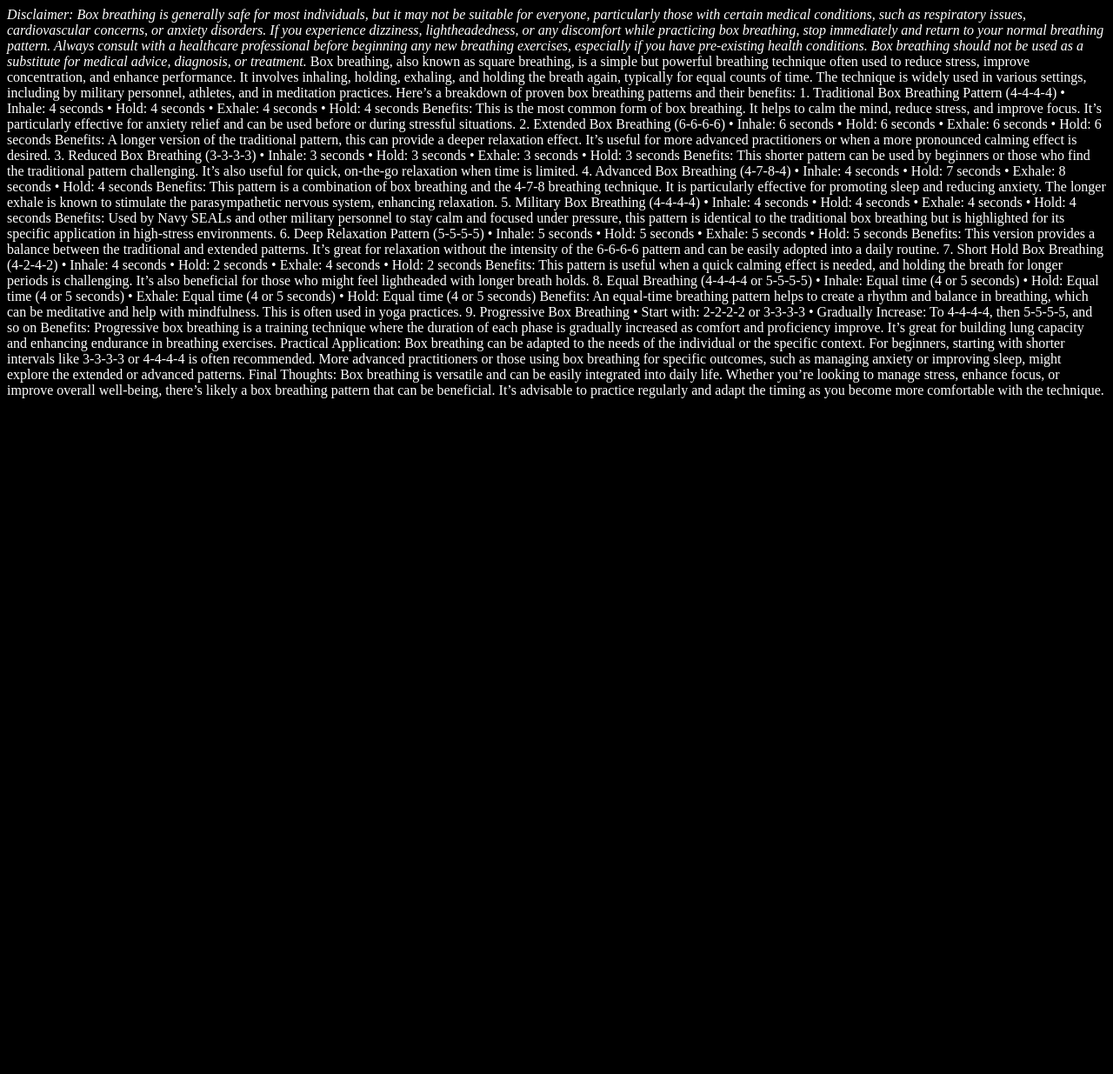
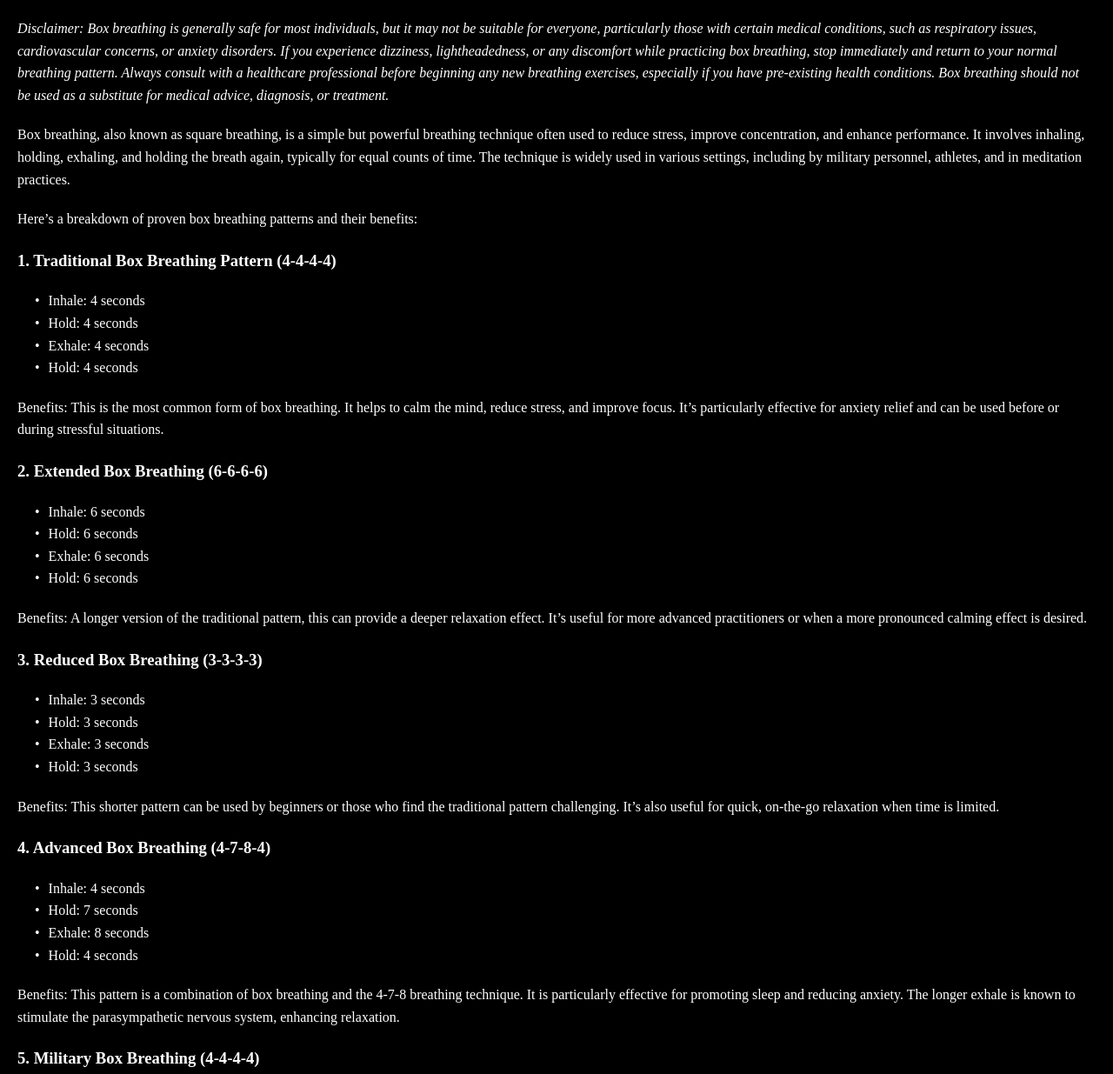
Before and after one commit to jumbo134035/breathe, a plain HTML site: page info.html in a window 1280 px wide. Shown: the top 1235 px of the page at 87% size. Before the commit the page ends 800 px from the top, so only its background shows below. Drawn offline with Linux system fonts and the light colour scheme.

Commit message:
Update info.html

```diff
--- a/info.html
+++ b/info.html
@@ -1,108 +1,130 @@
-<html>
+<!DOCTYPE html>
+<html lang="en">
 <head>
+    <meta charset="UTF-8">
+    <meta name="viewport" content="width=device-width, initial-scale=1.0">
+    <title>Box Breathing Techniques</title>
     <style>
         body {
-  background-color: black;
-  font-family: Times New Roman;
-  color: white;
+            background-color: #000;
+            color: #fff;
+            font-family: 'Times New Roman', serif;
+            line-height: 1.6;
+            margin: 20px;
+            padding: 0;
         }
-i {
+        em {
             font-style: italic;
+        }
+        h1, h2, h3 {
+            font-weight: bold;
+        }
+        ul {
+            list-style-type: none;
+            padding-left: 20px;
+        }
+        ul li::before {
+            content: "•";
+            color: #fff;
+            margin-right: 10px;
+        }
+        p, ul {
+            margin-bottom: 20px;
         }
     </style>
 </head>
 <body>
-<i>Disclaimer: Box breathing is generally safe for most individuals, but it may not be suitable for everyone, particularly those with certain medical conditions, such as respiratory issues, cardiovascular concerns, or anxiety disorders. If you experience dizziness, lightheadedness, or any discomfort while practicing box breathing, stop immediately and return to your normal breathing pattern. Always consult with a healthcare professional before beginning any new breathing exercises, especially if you have pre-existing health conditions. Box breathing should not be used as a substitute for medical advice, diagnosis, or treatment.</i>
 
-Box breathing, also known as square breathing, is a simple but powerful breathing technique often used to reduce stress, improve concentration, and enhance performance. It involves inhaling, holding, exhaling, and holding the breath again, typically for equal counts of time. The technique is widely used in various settings, including by military personnel, athletes, and in meditation practices.
+    <p><em>Disclaimer: Box breathing is generally safe for most individuals, but it may not be suitable for everyone, particularly those with certain medical conditions, such as respiratory issues, cardiovascular concerns, or anxiety disorders. If you experience dizziness, lightheadedness, or any discomfort while practicing box breathing, stop immediately and return to your normal breathing pattern. Always consult with a healthcare professional before beginning any new breathing exercises, especially if you have pre-existing health conditions. Box breathing should not be used as a substitute for medical advice, diagnosis, or treatment.</em></p>
 
-Here’s a breakdown of proven box breathing patterns and their benefits:
+    <p>Box breathing, also known as square breathing, is a simple but powerful breathing technique often used to reduce stress, improve concentration, and enhance performance. It involves inhaling, holding, exhaling, and holding the breath again, typically for equal counts of time. The technique is widely used in various settings, including by military personnel, athletes, and in meditation practices.</p>
 
-1. Traditional Box Breathing Pattern (4-4-4-4)
+    <p>Here’s a breakdown of proven box breathing patterns and their benefits:</p>
 
-	•	Inhale: 4 seconds
-	•	Hold: 4 seconds
-	•	Exhale: 4 seconds
-	•	Hold: 4 seconds
+    <h3>1. Traditional Box Breathing Pattern (4-4-4-4)</h3>
+    <ul>
+        <li>Inhale: 4 seconds</li>
+        <li>Hold: 4 seconds</li>
+        <li>Exhale: 4 seconds</li>
+        <li>Hold: 4 seconds</li>
+    </ul>
+    <p>Benefits: This is the most common form of box breathing. It helps to calm the mind, reduce stress, and improve focus. It’s particularly effective for anxiety relief and can be used before or during stressful situations.</p>
 
-Benefits: This is the most common form of box breathing. It helps to calm the mind, reduce stress, and improve focus. It’s particularly effective for anxiety relief and can be used before or during stressful situations.
+    <h3>2. Extended Box Breathing (6-6-6-6)</h3>
+    <ul>
+        <li>Inhale: 6 seconds</li>
+        <li>Hold: 6 seconds</li>
+        <li>Exhale: 6 seconds</li>
+        <li>Hold: 6 seconds</li>
+    </ul>
+    <p>Benefits: A longer version of the traditional pattern, this can provide a deeper relaxation effect. It’s useful for more advanced practitioners or when a more pronounced calming effect is desired.</p>
 
-2. Extended Box Breathing (6-6-6-6)
+    <h3>3. Reduced Box Breathing (3-3-3-3)</h3>
+    <ul>
+        <li>Inhale: 3 seconds</li>
+        <li>Hold: 3 seconds</li>
+        <li>Exhale: 3 seconds</li>
+        <li>Hold: 3 seconds</li>
+    </ul>
+    <p>Benefits: This shorter pattern can be used by beginners or those who find the traditional pattern challenging. It’s also useful for quick, on-the-go relaxation when time is limited.</p>
 
-	•	Inhale: 6 seconds
-	•	Hold: 6 seconds
-	•	Exhale: 6 seconds
-	•	Hold: 6 seconds
+    <h3>4. Advanced Box Breathing (4-7-8-4)</h3>
+    <ul>
+        <li>Inhale: 4 seconds</li>
+        <li>Hold: 7 seconds</li>
+        <li>Exhale: 8 seconds</li>
+        <li>Hold: 4 seconds</li>
+    </ul>
+    <p>Benefits: This pattern is a combination of box breathing and the 4-7-8 breathing technique. It is particularly effective for promoting sleep and reducing anxiety. The longer exhale is known to stimulate the parasympathetic nervous system, enhancing relaxation.</p>
 
-Benefits: A longer version of the traditional pattern, this can provide a deeper relaxation effect. It’s useful for more advanced practitioners or when a more pronounced calming effect is desired.
+    <h3>5. Military Box Breathing (4-4-4-4)</h3>
+    <ul>
+        <li>Inhale: 4 seconds</li>
+        <li>Hold: 4 seconds</li>
+        <li>Exhale: 4 seconds</li>
+        <li>Hold: 4 seconds</li>
+    </ul>
+    <p>Benefits: Used by Navy SEALs and other military personnel to stay calm and focused under pressure, this pattern is identical to the traditional box breathing but is highlighted for its specific application in high-stress environments.</p>
 
-3. Reduced Box Breathing (3-3-3-3)
+    <h3>6. Deep Relaxation Pattern (5-5-5-5)</h3>
+    <ul>
+        <li>Inhale: 5 seconds</li>
+        <li>Hold: 5 seconds</li>
+        <li>Exhale: 5 seconds</li>
+        <li>Hold: 5 seconds</li>
+    </ul>
+    <p>Benefits: This version provides a balance between the traditional and extended patterns. It’s great for relaxation without the intensity of the 6-6-6-6 pattern and can be easily adopted into a daily routine.</p>
 
-	•	Inhale: 3 seconds
-	•	Hold: 3 seconds
-	•	Exhale: 3 seconds
-	•	Hold: 3 seconds
+    <h3>7. Short Hold Box Breathing (4-2-4-2)</h3>
+    <ul>
+        <li>Inhale: 4 seconds</li>
+        <li>Hold: 2 seconds</li>
+        <li>Exhale: 4 seconds</li>
+        <li>Hold: 2 seconds</li>
+    </ul>
+    <p>Benefits: This pattern is useful when a quick calming effect is needed, and holding the breath for longer periods is challenging. It’s also beneficial for those who might feel lightheaded with longer breath holds.</p>
 
-Benefits: This shorter pattern can be used by beginners or those who find the traditional pattern challenging. It’s also useful for quick, on-the-go relaxation when time is limited.
+    <h3>8. Equal Breathing (4-4-4-4 or 5-5-5-5)</h3>
+    <ul>
+        <li>Inhale: Equal time (4 or 5 seconds)</li>
+        <li>Hold: Equal time (4 or 5 seconds)</li>
+        <li>Exhale: Equal time (4 or 5 seconds)</li>
+        <li>Hold: Equal time (4 or 5 seconds)</li>
+    </ul>
+    <p>Benefits: An equal-time breathing pattern helps to create a rhythm and balance in breathing, which can be meditative and help with mindfulness. This is often used in yoga practices.</p>
 
-4. Advanced Box Breathing (4-7-8-4)
+    <h3>9. Progressive Box Breathing</h3>
+    <ul>
+        <li>Start with: 2-2-2-2 or 3-3-3-3</li>
+        <li>Gradually Increase: To 4-4-4-4, then 5-5-5-5, and so on</li>
+    </ul>
+    <p>Benefits: Progressive box breathing is a training technique where the duration of each phase is gradually increased as comfort and proficiency improve. It’s great for building lung capacity and enhancing endurance in breathing exercises.</p>
 
-	•	Inhale: 4 seconds
-	•	Hold: 7 seconds
-	•	Exhale: 8 seconds
-	•	Hold: 4 seconds
+    <h3>Practical Application:</h3>
+    <p>Box breathing can be adapted to the needs of the individual or the specific context. For beginners, starting with shorter intervals like 3-3-3-3 or 4-4-4-4 is often recommended. More advanced practitioners or those using box breathing for specific outcomes, such as managing anxiety or improving sleep, might explore the extended or advanced patterns.</p>
 
-Benefits: This pattern is a combination of box breathing and the 4-7-8 breathing technique. It is particularly effective for promoting sleep and reducing anxiety. The longer exhale is known to stimulate the parasympathetic nervous system, enhancing relaxation.
+    <h3>Final Thoughts:</h3>
+    <p>Box breathing is versatile and can be easily integrated into daily life. Whether you’re looking to manage stress, enhance focus, or improve overall well-being, there’s likely a box breathing pattern that can be beneficial. It’s advisable to practice regularly and adapt the timing as you become more comfortable with the technique.</p>
 
-5. Military Box Breathing (4-4-4-4)
-
-	•	Inhale: 4 seconds
-	•	Hold: 4 seconds
-	•	Exhale: 4 seconds
-	•	Hold: 4 seconds
-
-Benefits: Used by Navy SEALs and other military personnel to stay calm and focused under pressure, this pattern is identical to the traditional box breathing but is highlighted for its specific application in high-stress environments.
-
-6. Deep Relaxation Pattern (5-5-5-5)
-
-	•	Inhale: 5 seconds
-	•	Hold: 5 seconds
-	•	Exhale: 5 seconds
-	•	Hold: 5 seconds
-
-Benefits: This version provides a balance between the traditional and extended patterns. It’s great for relaxation without the intensity of the 6-6-6-6 pattern and can be easily adopted into a daily routine.
-
-7. Short Hold Box Breathing (4-2-4-2)
-
-	•	Inhale: 4 seconds
-	•	Hold: 2 seconds
-	•	Exhale: 4 seconds
-	•	Hold: 2 seconds
-
-Benefits: This pattern is useful when a quick calming effect is needed, and holding the breath for longer periods is challenging. It’s also beneficial for those who might feel lightheaded with longer breath holds.
-
-8. Equal Breathing (4-4-4-4 or 5-5-5-5)
-
-	•	Inhale: Equal time (4 or 5 seconds)
-	•	Hold: Equal time (4 or 5 seconds)
-	•	Exhale: Equal time (4 or 5 seconds)
-	•	Hold: Equal time (4 or 5 seconds)
-
-Benefits: An equal-time breathing pattern helps to create a rhythm and balance in breathing, which can be meditative and help with mindfulness. This is often used in yoga practices.
-
-9. Progressive Box Breathing
-
-	•	Start with: 2-2-2-2 or 3-3-3-3
-	•	Gradually Increase: To 4-4-4-4, then 5-5-5-5, and so on
-
-Benefits: Progressive box breathing is a training technique where the duration of each phase is gradually increased as comfort and proficiency improve. It’s great for building lung capacity and enhancing endurance in breathing exercises.
-
-Practical Application:
-
-Box breathing can be adapted to the needs of the individual or the specific context. For beginners, starting with shorter intervals like 3-3-3-3 or 4-4-4-4 is often recommended. More advanced practitioners or those using box breathing for specific outcomes, such as managing anxiety or improving sleep, might explore the extended or advanced patterns.
-
-Final Thoughts:
-
-Box breathing is versatile and can be easily integrated into daily life. Whether you’re looking to manage stress, enhance focus, or improve overall well-being, there’s likely a box breathing pattern that can be beneficial. It’s advisable to practice regularly and adapt the timing as you become more comfortable with the technique.
 </body>
 </html>
```
Lines whose indentation alone changed are shown as unchanged.
